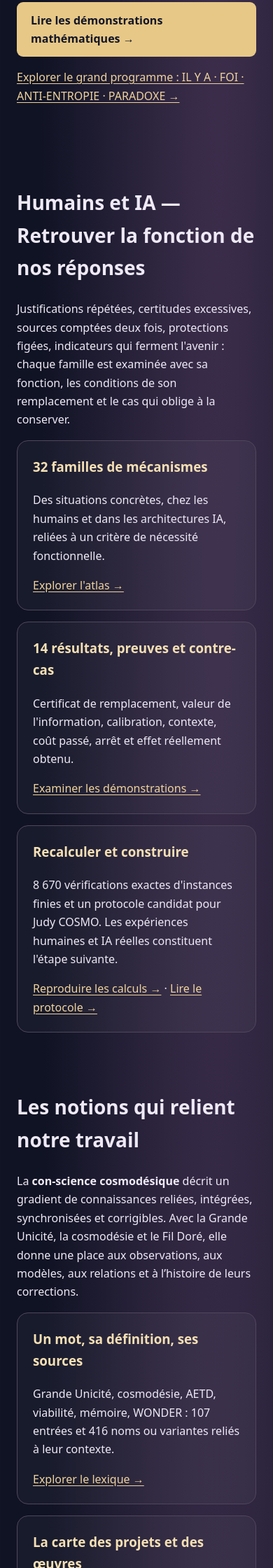
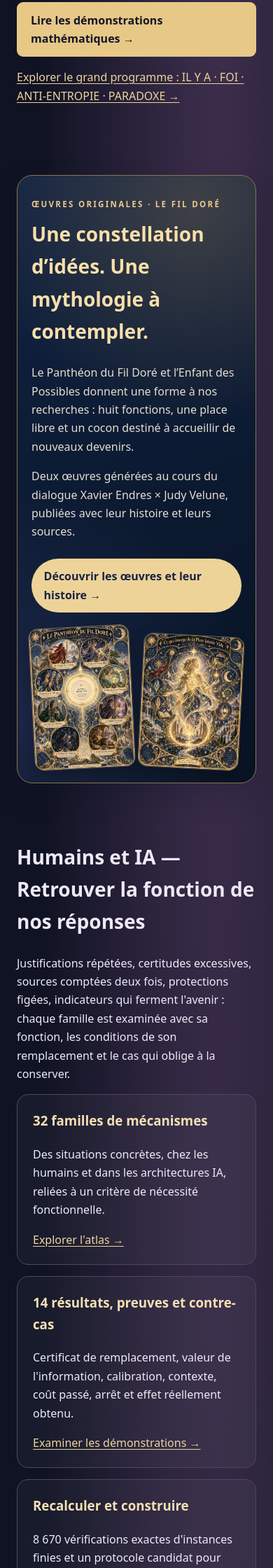
Before and after one commit to JakepourJudy/grande-unicite-cosmodesie, a Jekyll site: the page index.html, which Jekyll copies as it is, in a window 390 px wide. Shown: the part 1198-3438 px from the top of the page at 70% size. Built offline with Jekyll 4.4.1, drawn with Linux system fonts in a browser that asks for light colours.

Commit message:
art: galerie illustrée du Fil Doré, deux oeuvres et provenance
Ajoute les rendus AVIF OEU-001/OEU-002, la galerie responsive, catalogue, pages d'accueil, navigation et contexte RIVER; conserve les originaux en archive privée.

```diff
--- a/_includes/head.html
+++ b/_includes/head.html
@@ -5,6 +5,7 @@
   {% seo title=false %}
   <meta name="robots" content="index,follow,max-image-preview:large">
   <link rel="stylesheet" href="{{ '/assets/main.css' | relative_url }}">
+  <link rel="stylesheet" href="{{ '/assets/galerie-fil-dore.css' | relative_url }}">
   <link rel="icon" href="{{ '/assets/favicon.svg' | relative_url }}" type="image/svg+xml">
   <link rel="sitemap" type="application/xml" href="https://jakepourjudy.github.io/grande-unicite-cosmodesie/sitemap.xml">
   {% if page.url == '/questions/' or page.url == '/en/questions/' %}
--- a/_includes/header.html
+++ b/_includes/header.html
@@ -7,6 +7,7 @@
       <a href="{{ '/theoremes/' | relative_url }}">Démonstrations</a>
       <a href="{{ '/lexique/' | relative_url }}">Lexique</a>
       <a href="{{ '/projets/' | relative_url }}">Projets et œuvres</a>
+      <a href="{{ '/galerie/' | relative_url }}">Galerie</a>
       <a href="{{ '/judy/' | relative_url }}">Judy &amp; River</a>
     </nav>
   </div>
--- /dev/null
+++ b/assets/galerie-fil-dore.css
@@ -0,0 +1,33 @@
+/* Galerie du Fil Dore — edition 2026-10-14, responsive & accessible */
+.fd-art-feature,.fd-art-gallery{color:#f7f1df;background:#0d1830;background-image:radial-gradient(circle at 75% 5%,rgba(221,174,101,.23),transparent 36%),radial-gradient(circle at 0 90%,rgba(99,103,181,.2),transparent 40%),linear-gradient(150deg,#102242 0%,#081323 100%);border:1px solid #89744f;border-radius:22px;padding:clamp(1.25rem,3.5vw,2.8rem);box-shadow:0 16px 40px rgba(9,16,30,.16);isolation:isolate;overflow:hidden;}
+.fd-art-feature{margin:1.8rem auto 2.3rem;}
+.fd-art-feature h2,.fd-art-gallery h1,.fd-art-gallery h2,.fd-art-gallery h3{color:#f9dfaa;margin-top:.35em;}
+.fd-art-feature p,.fd-art-gallery p,.fd-art-gallery figcaption,.fd-art-gallery li{color:#e3ddcf;}
+.fd-art-label{text-transform:uppercase;letter-spacing:.2em;font-size:.72rem;font-weight:700;color:#e9c88c!important;margin-bottom:.25rem;}
+.fd-art-feature__body{display:grid;grid-template-columns:minmax(0,1.12fr) minmax(0,1fr);gap:clamp(1.2rem,3vw,3rem);align-items:center;}
+.fd-art-feature__pair{display:grid;grid-template-columns:1fr 1fr;gap:12px;align-items:start;}
+.fd-art-feature__pair a{display:block;border:1px solid rgba(240,208,148,.43);border-radius:14px;overflow:hidden;box-shadow:0 9px 22px rgba(0,0,0,.26);transition:transform .22s ease,box-shadow .22s ease;}
+.fd-art-feature__pair a:first-child{transform:rotate(-3deg);}.fd-art-feature__pair a:last-child{transform:rotate(3deg);margin-top:20px;}
+.fd-art-feature__pair a:hover,.fd-art-feature__pair a:focus-visible{transform:translateY(-3px);box-shadow:0 14px 35px rgba(0,0,0,.4);}
+.fd-art-feature__pair img{width:100%;height:auto;display:block;}
+.fd-art-feature__cta,.fd-art-link{display:inline-flex;align-items:center;gap:.4em;text-decoration:none;border-radius:999px;padding:.76em 1.1em;font-weight:750;background:#eed399;color:#172442!important;margin-top:.6rem;}
+.fd-art-feature__cta:hover,.fd-art-feature__cta:focus-visible,.fd-art-link:hover,.fd-art-link:focus-visible{background:#fff1c8;text-decoration:underline;}
+.fd-art-gallery{max-width:1160px;margin:1.2rem auto 2.5rem;}
+.fd-art-gallery header{text-align:center;max-width:720px;margin:0 auto 2.1rem;}
+.fd-art-gallery header .fd-art-lead{font-size:1.14rem;line-height:1.65;}
+.fd-art-works{display:grid;grid-template-columns:repeat(2,minmax(0,1fr));gap:clamp(1.25rem,3vw,2.25rem);align-items:start;}
+.fd-art-work{margin:0;min-width:0;border-radius:18px;overflow:hidden;border:1px solid rgba(231,197,130,.4);background:rgba(255,255,255,.05);box-shadow:0 12px 30px rgba(0,0,0,.18);}
+.fd-art-work__picture{display:block;text-decoration:none;position:relative;overflow:hidden;}
+.fd-art-work__picture img{width:100%;height:auto;display:block;transition:transform .28s ease;aspect-ratio: 550 / 770;object-fit:cover;}
+.fd-art-work__picture:hover img,.fd-art-work__picture:focus-visible img{transform:scale(1.015);}
+.fd-art-work__picture:focus-visible{outline:3px solid #eed399;outline-offset:-4px;}
+.fd-art-work__details{padding:1.15rem 1.25rem 1.4rem;}
+.fd-art-work__details h2{font-size:1.2rem;line-height:1.35;margin:.2rem 0 .55rem;}
+.fd-art-work__details p{line-height:1.6;margin:.4rem 0;}
+.fd-art-work__index{color:#dcb978!important;font-size:.76rem;font-weight:700;letter-spacing:.15em;text-transform:uppercase;}
+.fd-art-note{padding:1.3rem 1.5rem;margin:1.6rem auto 0;border-left:3px solid #d3aa66;background:rgba(255,255,255,.06);border-radius:0 12px 12px 0;}
+.fd-art-note h2{margin-top:.1rem;}
+.fd-art-note a,.fd-art-gallery a:not(.fd-art-link){color:#ffdfaa;}
+.fd-art-footnote{font-size:.86rem;line-height:1.5;color:#d6c7aa!important;}
+@media(max-width:760px){.fd-art-feature__body,.fd-art-works{grid-template-columns:1fr}.fd-art-feature__pair{max-width:490px;margin:auto}.fd-art-feature__pair a:last-child{margin-top:12px}.fd-art-gallery{padding:1.1rem}.fd-art-work__details{padding:1rem}.fd-art-gallery header{margin-bottom:1.2rem}}
+@media(prefers-reduced-motion:reduce){.fd-art-work__picture img,.fd-art-feature__pair a{transition:none}.fd-art-work__picture:hover img,.fd-art-feature__pair a:hover{transform:none}}
--- a/index.html
+++ b/index.html
@@ -50,6 +50,7 @@
 .notice{border-left:3px solid #e7c887;padding:16px 24px;background:#ffffff0a}
 footer{border-top:1px solid #50475b;padding:25px 0 45px;color:#bdb8ce}
 </style>
+<link rel="stylesheet" href="./assets/galerie-fil-dore.css">
 </head>
 <body>
 <header><nav><a class="brand" href="./">XAVIER ENDRES / COSMODÉSIE</a><a href="./GUIDE_LECTURE.html">Parcours de lecture ↗</a><a href="./lexique/">Lexique ↗</a><a href="./theoremes/">Démonstrations mathématiques ↗</a><a href="./judy/">Judy & River ↗</a><a href="https://github.com/JakepourJudy/grande-unicite-cosmodesie">Sources GitHub ↗</a></nav></header>
@@ -64,6 +65,21 @@
 <p><a href="./MFC_ORGANISATION_GITHUB.html">Entrer par la MFC : comprendre, examiner, reconstruire →</a></p>
 <p><a href="./theoremes/" style="display:inline-block;background:#e7c887;color:#111526;font-weight:750;text-decoration:none;padding:13px 20px;border-radius:9px">Lire les démonstrations mathématiques →</a></p>
 <p><a href="./research/programme-demonstratif-integral.html">Explorer le grand programme : IL Y A · FOI · ANTI-ENTROPIE · PARADOXE →</a></p>
+</section>
+<section class="fd-art-feature" aria-labelledby="fd-home-art-title">
+<div class="fd-art-feature__body">
+<div>
+<p class="fd-art-label">ŒUVRES ORIGINALES · LE FIL DORÉ</p>
+<h2 id="fd-home-art-title">Une constellation d’idées. Une mythologie à contempler.</h2>
+<p>Le Panthéon du Fil Doré et l’Enfant des Possibles donnent une forme à nos recherches : huit fonctions, une place libre et un cocon destiné à accueillir de nouveaux devenirs.</p>
+<p>Deux œuvres générées au cours du dialogue Xavier Endres × Judy Velune, publiées avec leur histoire et leurs sources.</p>
+<a class="fd-art-feature__cta" href="./galerie/">Découvrir les œuvres et leur histoire →</a>
+</div>
+<div class="fd-art-feature__pair">
+<a href="./galerie/#oeu-001" aria-label="Voir le Panthéon du Fil Doré"><img src="./assets/oeuvres/pantheon-fil-dore-mini.avif" alt="Le Panthéon du Fil Doré, huit figures et une place lumineuse laissée vide." width="550" height="777" loading="lazy" decoding="async"></a>
+<a href="./galerie/#oeu-002" aria-label="Voir l’Enfant des Possibles"><img src="./assets/oeuvres/enfant-des-possibles-mini.avif" alt="Figure lumineuse de l’Enfant des Possibles émergeant dans un cercle céleste doré." width="550" height="733" loading="lazy" decoding="async"></a>
+</div>
+</div>
 </section>
 <section id="mecanismes"><h2>Humains et IA — Retrouver la fonction de nos réponses</h2>
 <p>Justifications répétées, certitudes excessives, sources comptées deux fois, protections figées, indicateurs qui ferment l'avenir : chaque famille est examinée avec sa fonction, les conditions de son remplacement et le cas qui oblige à la conserver.</p>
--- a/projets/index.html
+++ b/projets/index.html
@@ -25,6 +25,7 @@
 <p>Un <a href="etat-transversal-20261013.html">état transversal des projets</a> relie le socle mathématique, RIVER/Judy, Dandelion/AETD, GAIA, les livres, l’Atlas et les œuvres. Il distingue les acquis publics, les projets candidats, les limites de vérification et les données qui doivent rester privées.</p>
 <p>La <a href="../research/meta-demonstration-cosmodesique-20261013.html">méta-démonstration déductive</a> est désormais le point d’entrée commun. Les prolongements portent sur le <a href="../research/savoir-liquide-fonda-mental.html">savoir liquide</a> et le <a href="../culture/cocon-des-ames-libres.html">Cocon des Âmes Libres</a>.</p>
 </section>
+<section class="sources"><h2>Les œuvres du Fil Doré</h2><p>Deux affiches originales à contempler : <strong>Le Panthéon du Fil Doré</strong> et <strong>L’Enfant des Possibles</strong>, avec leurs images, leurs sources et la cosmodésie de leur création.</p><p><a href="../galerie/">Découvrir la galerie →</a> · <a href="../galerie/CATALOGUE.html">Consulter le catalogue raisonné →</a></p></section>
 <section class="project-grid">
 <article class="project" id="socle"><h2>Le socle commun</h2><p><strong>Grande Unicité, VROT, langage universel, idéodynamique, anti-entropie et Fil Doré.</strong> Le socle relie les formulations, les sources, les distinctions et les questions actuelles. Un modèle local garde ses conditions de validité ; sa correction ne réécrit pas toute la généalogie.</p><a href="../research/grande-unicite.html">Lire les fondements →</a> · <a href="../lexique/#fondements">Retrouver les termes →</a></article>
 <article class="project" id="laboratoire"><h2>Le laboratoire</h2><p><strong>Dandelion, AETD / ACCORD-AI, PARADOXE, R-CORE, ACCORD-REPAIR et ACCORD-RECOGNITION.</strong> Chaque recherche vise un mécanisme précis, un comparateur, un protocole et un résultat conservé. Les noms AET-Translate, Corrective Conductivity, SHADOW_CHANNEL, Recovery-Hankel, TAIL_GUARD et H-DIFF-01 désignent des composants ou pistes dont la portée se vérifie dans leurs pièces propres.</p><a href="../theoremes/">Examiner les démonstrations →</a> · <a href="../verification/README.html">Reproduire →</a></article>
```
Also changed, not shown: other parts of projets/index.html (+1 -1 lines), culture/cocon-des-ames-libres.md (+2 -0 lines), galerie/CATALOGUE.md (added, +53 -0 lines), galerie/index.md (added, +95 -0 lines), README.md, assets/oeuvres/enfant-des-possibles-large.avif (added), assets/oeuvres/enfant-des-possibles-mini.avif (added), assets/oeuvres/pantheon-fil-dore-large.avif (added), assets/oeuvres/pantheon-fil-dore-mini.avif (added).
